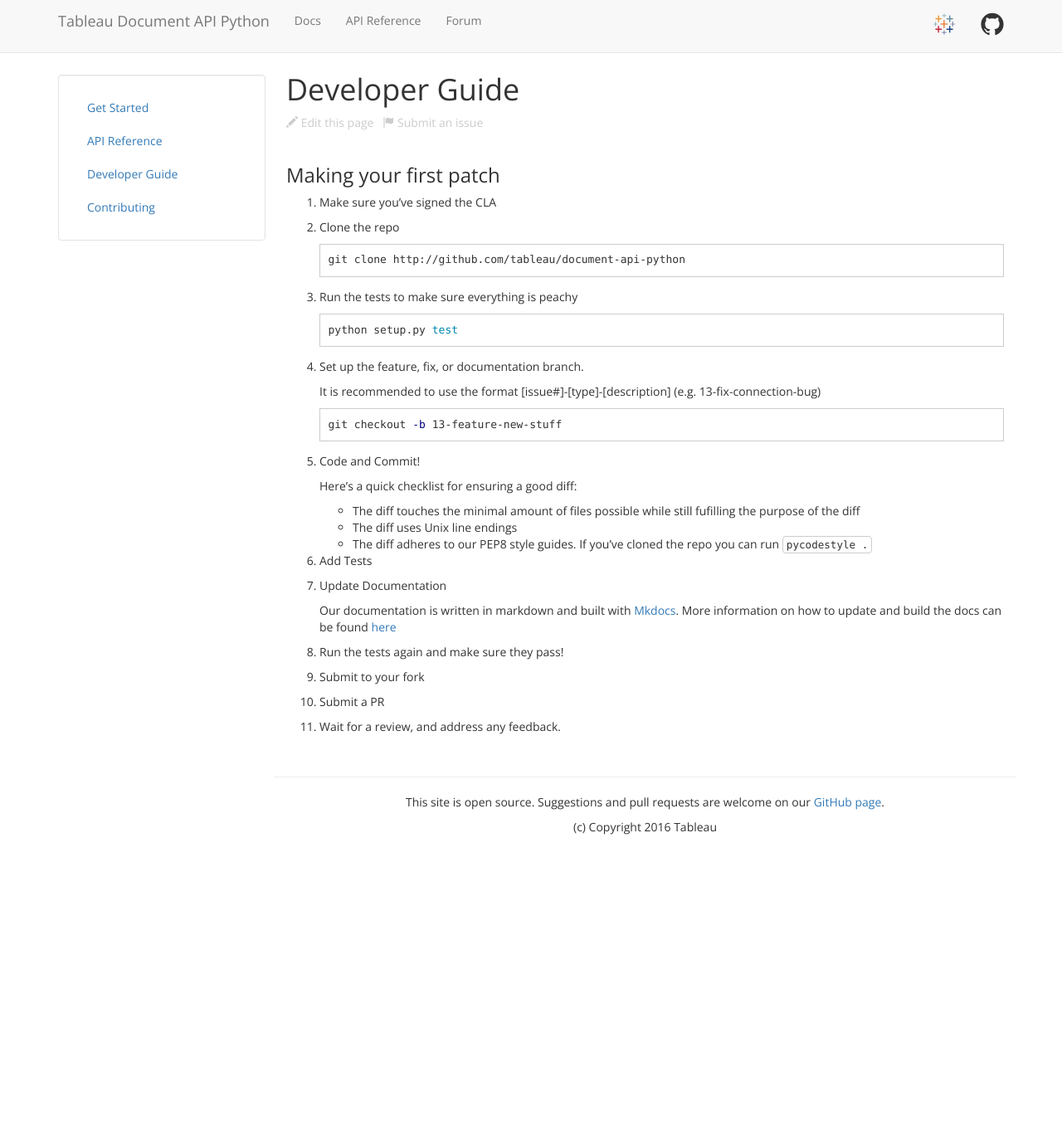
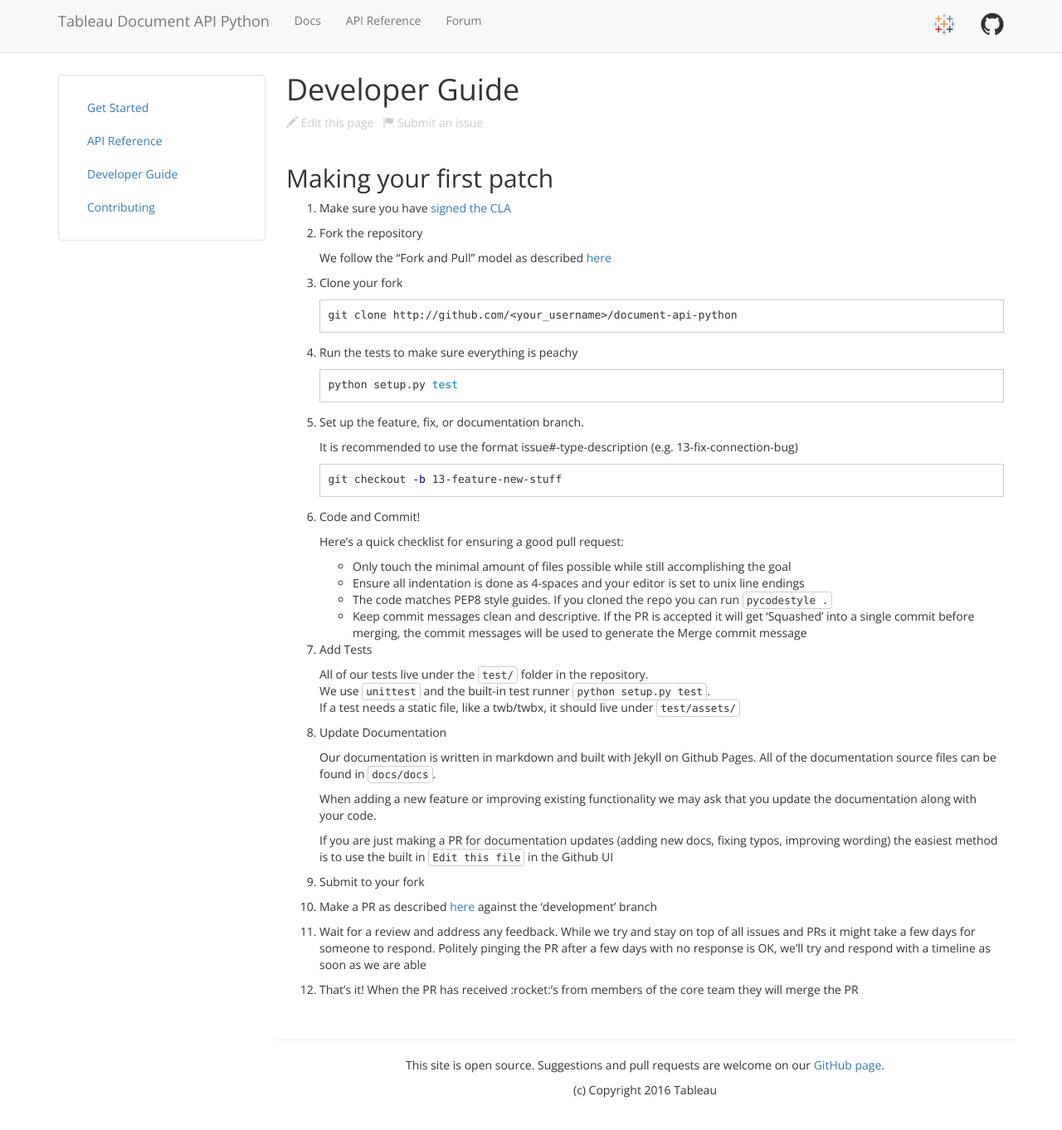
Before and after one commit to tableau/document-api-python, a Jekyll site: the page built from docs/docs/dev-guide.md, in a window 1280 px wide and 1364 px high. Shown: the whole window at 83% size. Built offline with Jekyll 4.4.1, drawn with Linux system fonts in a browser that asks for light colours; nearby versions of some CDN libraries.

Commit message:
Update the devguide to have more meat

````diff
--- a/docs/_config.yml
+++ b/docs/_config.yml
@@ -1,6 +1,6 @@
 # Site settings
 title: Tableau Document API
-email: jdominguez@tableau.com
+email: github@tableau.com
 description: Programmatically update your Tableau workbooks and data sources.
 baseurl: "/document-api-python"
 permalinks: pretty
--- a/docs/_layouts/docs.html
+++ b/docs/_layouts/docs.html
@@ -17,7 +17,7 @@
         <div class="content .col-xs-12 .col-sm-8 .col-md-9">
             <h1>{{ page.title }}</h1>
             <div class="edit-container">
-                <a href="https://github.com/tableau/document-api-python/edit/master/{{ page.path }}" class="edit-links"><span class="glyphicon glyphicon-pencil"></span> Edit this page</a>
+                <a href="https://github.com/tableau/document-api-python/edit/master/docs/{{ page.path }}" class="edit-links"><span class="glyphicon glyphicon-pencil"></span> Edit this page</a>
                 &nbsp;
                 <a href="https://github.com/tableau/document-api-python/issues" class="edit-links"><span class="glyphicon glyphicon-flag"></span> Submit an issue</a>
             </div>
--- a/docs/docs/dev-guide.md
+++ b/docs/docs/dev-guide.md
@@ -3,14 +3,18 @@
 layout: docs
 ---
 
-### Making your first patch
+## Making your first patch
 
-1. Make sure you've signed the CLA
+1. Make sure you have [signed the CLA](http://tableau.github.io/#contributor-license-agreement-cla)
 
-1. Clone the repo
+1. Fork the repository
+
+   We follow the "Fork and Pull" model as described [here](https://help.github.com/articles/about-collaborative-development-models/)
+
+1. Clone your fork
 
    ```shell
-   git clone http://github.com/tableau/document-api-python
+   git clone http://github.com/<your_username>/document-api-python
    ```
 
 1. Run the tests to make sure everything is peachy
@@ -21,7 +25,7 @@
 
 1. Set up the feature, fix, or documentation branch.
 
-   It is recommended to use the format [issue#]-[type]-[description] (e.g. 13-fix-connection-bug)
+   It is recommended to use the format issue#-type-description (e.g. 13-fix-connection-bug)
 
    ```shell
    git checkout -b 13-feature-new-stuff
@@ -29,25 +33,36 @@
 
 1. Code and Commit!
 
-   Here's a quick checklist for ensuring a good diff:
+   Here's a quick checklist for ensuring a good pull request:
 
-   - The diff touches the minimal amount of files possible while still fufilling the purpose of the diff
-   - The diff uses Unix line endings
-   - The diff adheres to our PEP8 style guides. If you've cloned the repo you can run `pycodestyle .`
+   - Only touch the minimal amount of files possible while still accomplishing the goal
+   - Ensure all indentation is done as 4-spaces and your editor is set to unix line endings
+   - The code matches PEP8 style guides. If you cloned the repo you can run `pycodestyle .`
+   - Keep commit messages clean and descriptive.
+     If the PR is accepted it will get 'Squashed' into a single commit before merging, the commit messages will be used to generate the Merge commit message
 
 1. Add Tests
 
+   All of our tests live under the `test/` folder in the repository.
+   We use `unittest` and the built-in test runner `python setup.py test`.
+   If a test needs a static file, like a twb/twbx, it should live under `test/assets/`
+
 1. Update Documentation
 
-   Our documentation is written in markdown and built with [Mkdocs](http://www.mkdocs.org). More information on how to update and build the docs can be found [here](#updating-documentation)
+   Our documentation is written in markdown and built with Jekyll on Github Pages. All of the documentation source files can be found in `docs/docs`.
 
-1. Run the tests again and make sure they pass!
+   When adding a new feature or improving existing functionality we may ask that you update the documentation along with your code.
+
+   If you are just making a PR for documentation updates (adding new docs, fixing typos, improving wording) the easiest method is to use the built in `Edit this file` in the Github UI
 
 1. Submit to your fork
 
-1. Submit a PR
+1. Make a PR as described [here](https://help.github.com/articles/creating-a-pull-request-from-a-fork/) against the 'development' branch
 
-1. Wait for a review, and address any feedback.
+1. Wait for a review and address any feedback.
+   While we try and stay on top of all issues and PRs it might take a few days for someone to respond. Politely pinging the PR after a few days with no response is OK, we'll try and respond with a timeline as soon as we are able
+
+1. That's it! When the PR has received :rocket:'s from members of the core team they will merge the PR
 
 <!--
 ### Updating Documentation
````
